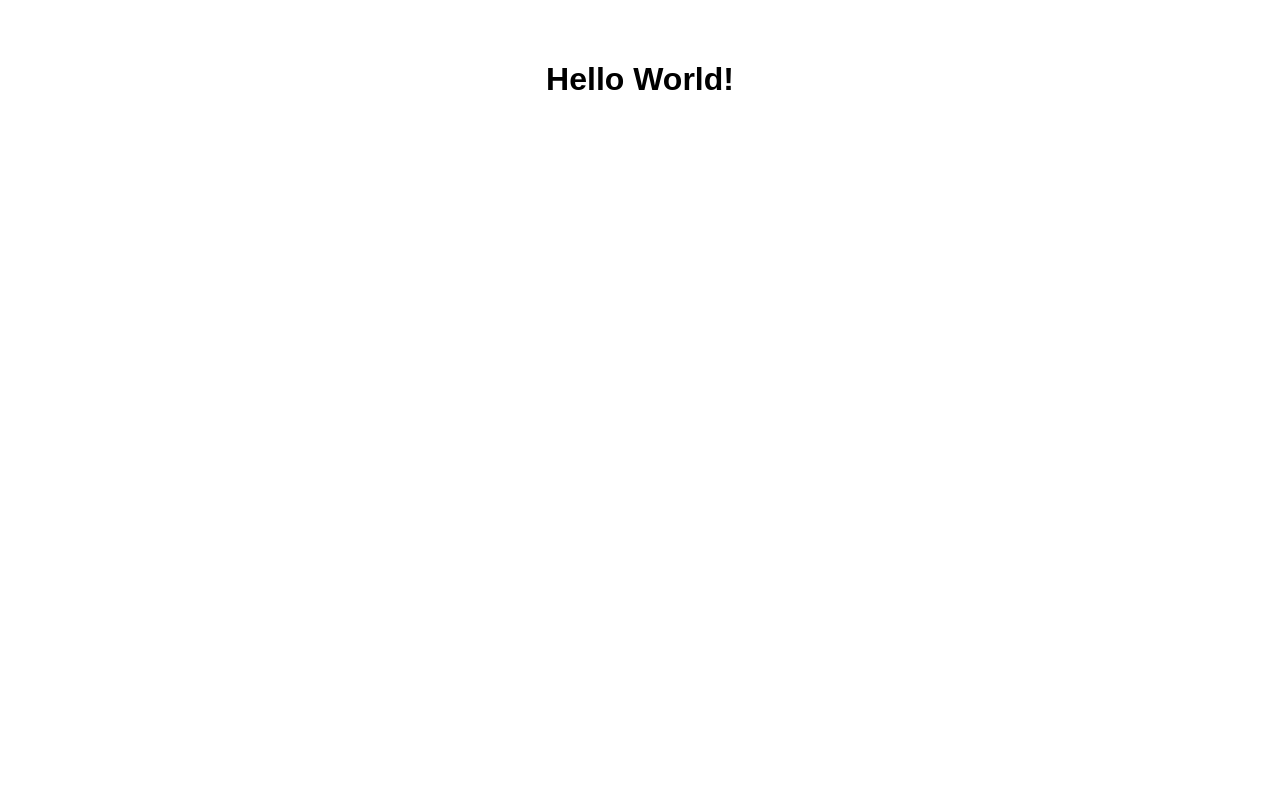
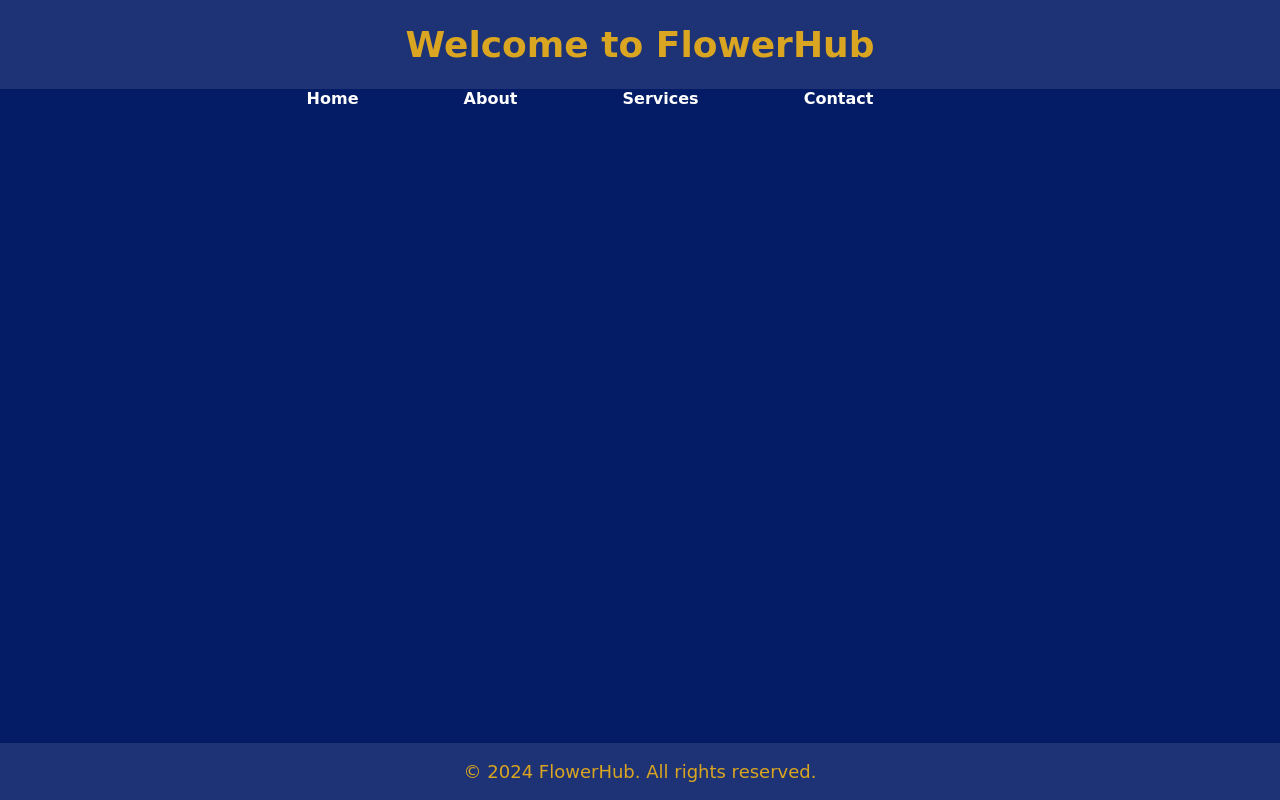
Before and after one commit to Ganavh000/flowerhub, a plain HTML site: page index.html in a window 1280 px wide. Drawn offline with Linux system fonts and the light colour scheme; no server answers.

Commit message:
Add files via upload

```diff
--- a/index.html
+++ b/index.html
@@ -3,18 +3,27 @@
 <head>
     <meta charset="UTF-8">
     <meta name="viewport" content="width=device-width, initial-scale=1.0">
-    <title>Hello World</title>
-    <style>
-        body {
-            background-color: ""royalblue"";
-            color: ""goldenrod"";
-            font-family: Arial, sans-serif;
-            text-align: center;
-            padding: 2rem;
-        }
-    </style>
+    <title>FlowerHub</title>
+    <link rel="stylesheet" href="style.css">
 </head>
 <body>
-    <h1>Hello World!</h1>
+    <header>
+        <h1>Welcome to FlowerHub</h1>
+    </header>
+    <nav>
+        <ul id="navigation">
+            <li><a href="#" onclick="fetchSectionData('home')">Home</a></li>
+            <li><a href="#" onclick="fetchSectionData('about')">About</a></li>
+            <li><a href="#" onclick="fetchSectionData('services')">Services</a></li>
+            <li><a href="#" onclick="fetchSectionData('contact')">Contact</a></li>
+        </ul>
+    </nav>
+    <main id="section-container">
+        <!-- Sections will be dynamically populated here -->
+    </main>
+    <footer>
+        <p>&copy; 2024 FlowerHub. All rights reserved.</p>
+    </footer>
+    <script src="script.js"></script>
 </body>
 </html>
--- /dev/null
+++ b/script.js
@@ -0,0 +1,29 @@
+document.addEventListener("DOMContentLoaded", function() {
+    fetchSectionData('home');
+});
+
+function fetchSectionData(section) {
+    fetch(`data/${section}.json`)
+        .then(response => response.json())
+        .then(data => populateSection(data))
+        .catch(error => console.error('Error fetching section data:', error));
+}
+
+function populateSection(data) {
+    const sectionContainer = document.getElementById('section-container');
+    sectionContainer.innerHTML = ''; // Clear existing content
+
+    data.forEach(item => {
+        const section = document.createElement('section');
+
+        const image = document.createElement('img');
+        image.src = item.image;
+        section.appendChild(image);
+
+        const description = document.createElement('p');
+        description.textContent = item.description;
+        section.appendChild(description);
+
+        sectionContainer.appendChild(section);
+    });
+}
--- /dev/null
+++ b/style.css
@@ -0,0 +1,65 @@
+body {
+            background-color: rgb(4, 28, 101);
+            font-family: cursive;
+            color: goldenrod; /* Text color */
+            margin: 0; /* Remove default margin */
+            padding: 0; /* Remove default padding */
+            display: flex;
+            flex-direction: column;
+            justify-content: center;
+            align-items: center;
+            height: 100vh; /* Make the body take up the full viewport height */
+        }
+        /* You can add more styles for different elements like headers, paragraphs, etc. */
+        /* Example */
+        h1 {
+            font-size: 36px;
+        }
+        p {
+            font-size: 18px;
+        }
+        header, footer {
+            text-align: center;
+            background-color: rgba(255, 255, 255, 0.1); /* Light grey background color with opacity */
+            padding: 5px 1; /* Add padding top and bottom */
+            width: 100%; /* Make header and footer take up full width */
+        }
+        footer {
+            margin-top: auto; /* Push footer to bottom */
+        }
+        nav ul {
+            list-style-type: none; /* Remove bullet points */
+            padding: 0;
+            margin: 0;
+        }
+        nav ul li {
+            display: inline; /* Display navigation items horizontally */
+            margin-right: 100px; /* Add space between navigation items */
+        }
+        nav ul li a {
+            text-decoration: none; /* Remove underline */
+            color: white;
+            font-weight: bold;
+        }
+        main {
+            display: flex;
+            width: 100%;
+            padding: 20px;
+        }
+        section {
+            flex: 1;
+            display: flex;
+            flex-direction: column;
+            align-items: center;
+        }
+        .image {
+            width: 50%;
+        }
+        .description {
+            width: 50%;
+            padding: 0 20px;
+        }
+        .image img {
+            max-width: 100%;
+            height: auto;
+        }
```
